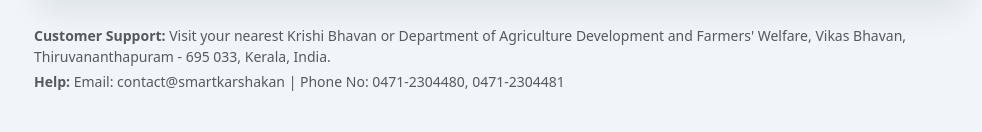
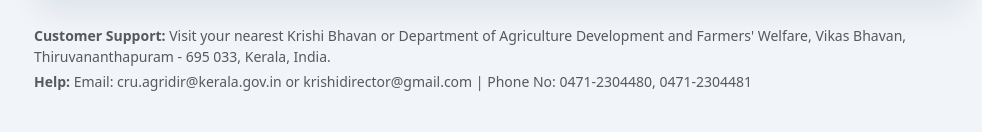
Before and after one commit to SDEEPAK13082006/agrivision-, a Flask app: page /farm-diary in a window 1280 px wide. Shown: the part 853-985 px from the top of the page, without its empty margins (298-1280 px from the left). Run offline with Flask 3, Linux system fonts and the light colour scheme; the visitor is signed in with stand-in values (Sample User, id 1).

Commit message:
Update footer email addresses

```diff
--- a/templates/base.html
+++ b/templates/base.html
@@ -198,7 +198,7 @@
 
       <footer class="mt-4 mb-3 small text-muted">
         <div id="customer-support" class="mb-1"><strong>Customer Support:</strong> Visit your nearest Krishi Bhavan or Department of Agriculture Development and Farmers' Welfare, Vikas Bhavan, Thiruvananthapuram - 695 033, Kerala, India.</div>
-        <div id="help" class="mb-1"><strong>Help:</strong> Email: contact@smartkarshakan | Phone No: 0471-2304480, 0471-2304481</div>
+        <div id="help" class="mb-1"><strong>Help:</strong> Email: cru.agridir@kerala.gov.in or krishidirector@gmail.com | Phone No: 0471-2304480, 0471-2304481</div>
       </footer>
     </div>
   </div>
```
